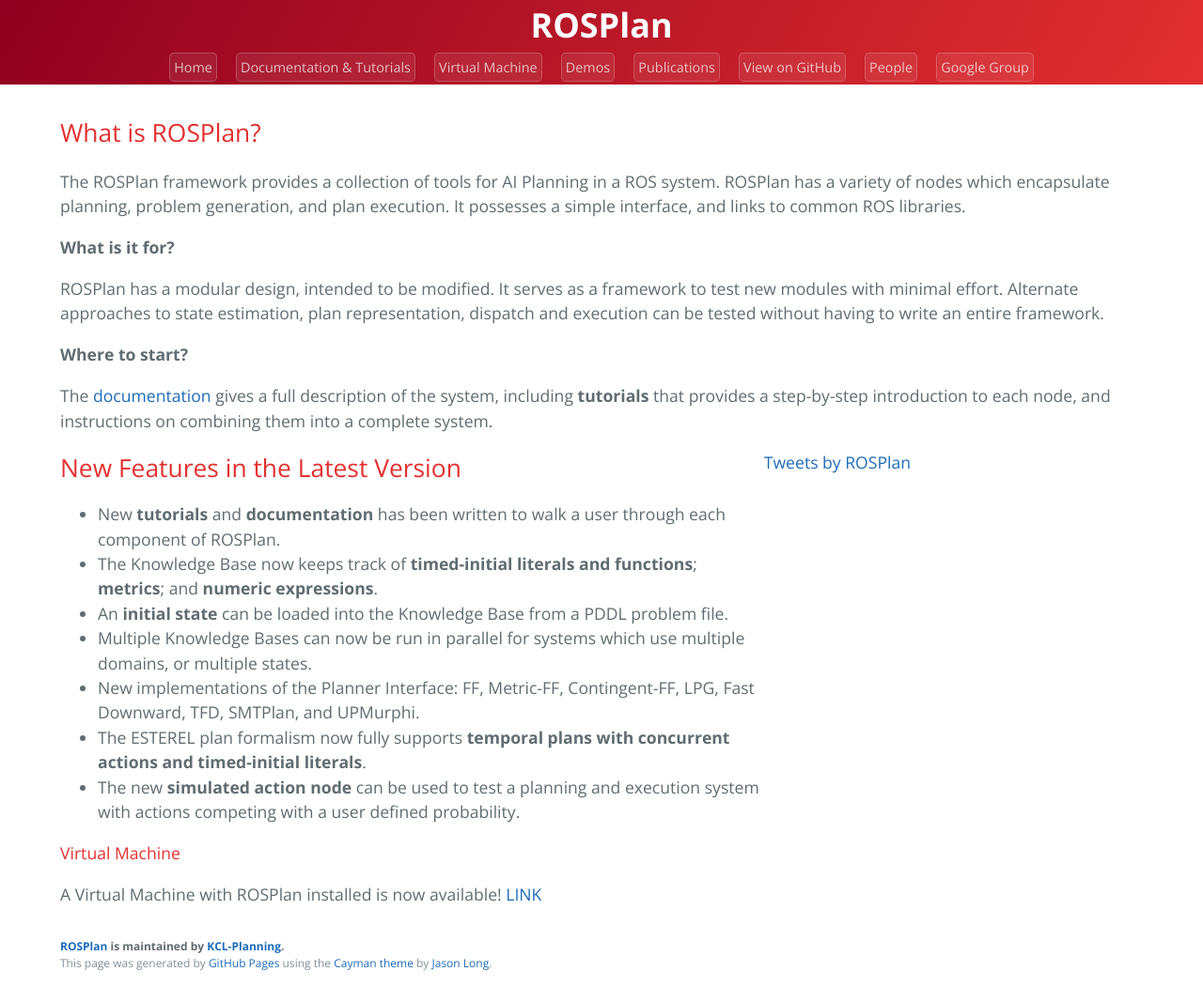
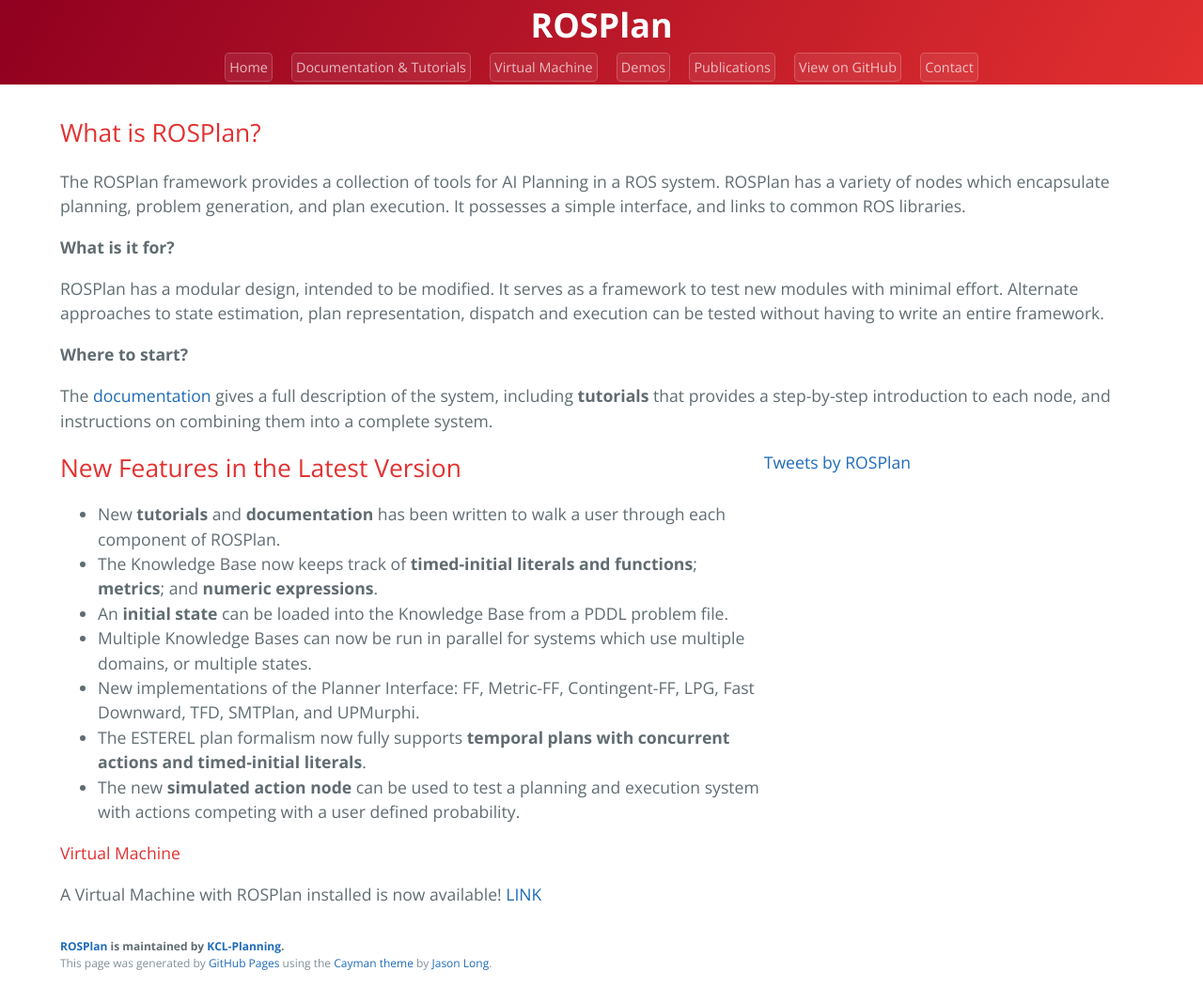
Before and after one commit to KCL-Planning/ROSPlan, a Jekyll site: the page built from index.md, in a window 1280 px wide. Shown: the whole page at 94% size. Built offline with Jekyll 4.4.1, drawn with Linux system fonts in a browser that asks for light colours; comment, search, counter and statistics services are not loaded.

Commit message:
Update header.html

```diff
--- a/_includes/header.html
+++ b/_includes/header.html
@@ -6,6 +6,5 @@
 	  <a href="{{ site.url }}/demos" class="btn">Demos</a>
 	  <a href="{{ site.url }}/publications" class="btn">Publications</a>
 	  <a href="https://github.com/KCL-Planning/ROSPlan" class="btn">View on GitHub</a>
-	  <a href="{{ site.url }}/contact" class="btn">People</a>
-	  <a href="https://groups.google.com/forum/#!forum/rosplan" class="btn">Google Group</a>
+	  <a href="{{ site.url }}/contact" class="btn">Contact</a>
 	</section>
```
